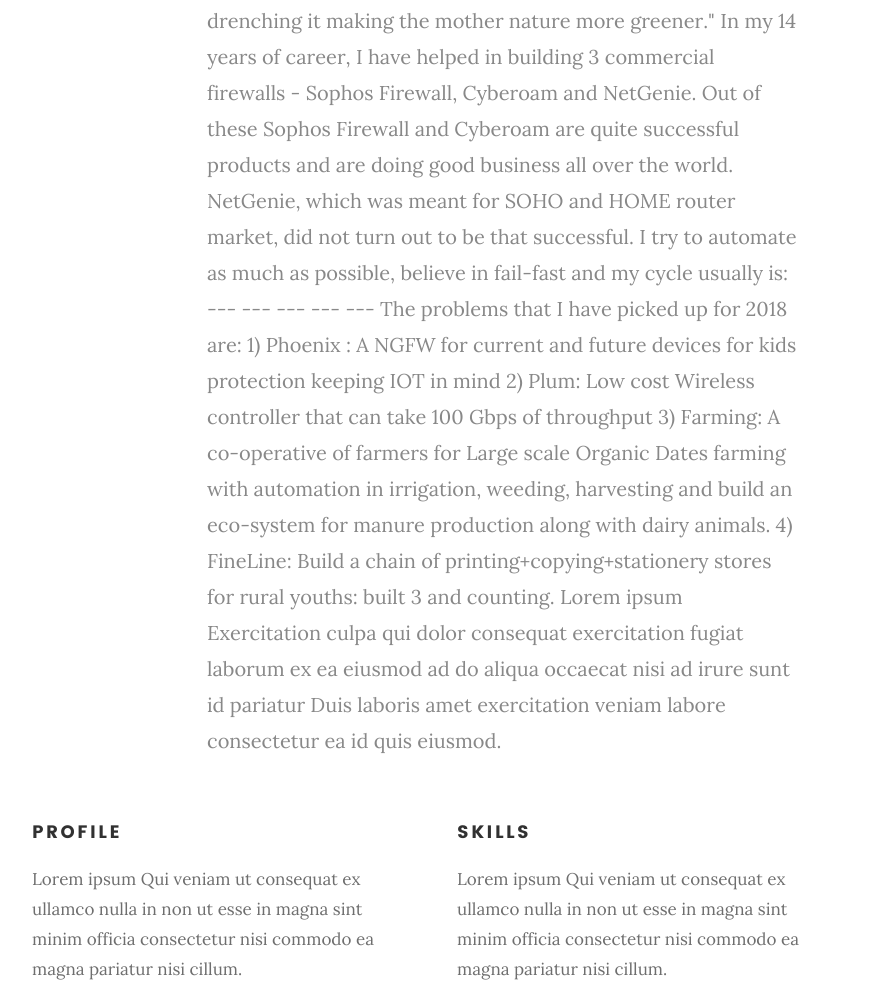
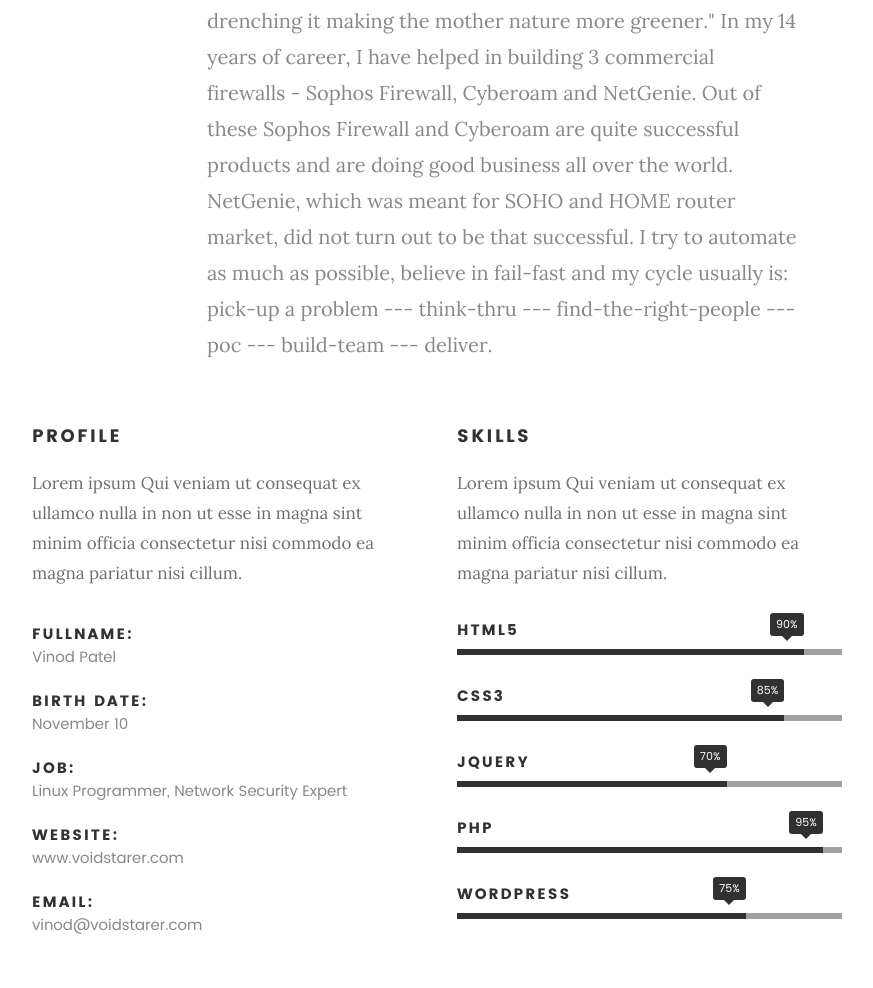
Before and after one commit to voidstarer/voidstarer.github.io, a plain HTML site: page index.html in a window 1280 px wide. Shown: the part 1360-2348 px from the top of the page, without its empty margins (203-1076 px from the left). Drawn offline with Linux system fonts and the light colour scheme; files whose address does not match are found by name.

Commit message:
updated info

```diff
--- a/index.html
+++ b/index.html
@@ -116,13 +116,7 @@
 
    				<p class="lead">
 Programmer, Entrepreneur, I am passionate about solving real-world problems using computer, have strong belief in interdependence, and my mission statement is "I am a tree. I get the energy, direction, strength and balance from my deep-rooted values, which are based on the principles of mother nature, and I will keep nurturing my roots so that I can contribute to the beauty and balance of the mother nature by blossoming flowers, bearing fruits, giving shade, a place to perch, squirrels run around the branches having fun, and rain drenching it making the mother nature more greener."
-In my 14 years of career, I have helped in building 3 commercial firewalls - Sophos Firewall, Cyberoam and NetGenie. Out of these Sophos Firewall and Cyberoam are quite successful products and are doing good business all over the world. NetGenie, which was meant for SOHO and HOME router market, did not turn out to be that successful. I try to automate as much as possible, believe in fail-fast and my cycle usually is: <pick-up a problem> --- <think-thru> --- <find-the-right-people> --- <poc> --- <build-team> --- <deliver>
-The problems that I have picked up for 2018 are:
-1) Phoenix : A NGFW for current and future devices for kids protection keeping IOT in mind
-2) Plum: Low cost Wireless controller that can take 100 Gbps of throughput
-3) Farming: A co-operative of farmers for Large scale Organic Dates farming with automation in irrigation, weeding, harvesting and build an eco-system for manure production along with dairy animals.
-4) FineLine: Build a chain of printing+copying+stationery stores for rural youths: built 3 and counting.
-Lorem ipsum Exercitation culpa qui dolor consequat exercitation fugiat laborum ex ea eiusmod ad do aliqua occaecat nisi ad irure sunt id pariatur Duis laboris amet exercitation veniam labore consectetur ea id quis eiusmod.
+In my 14 years of career, I have helped in building 3 commercial firewalls - Sophos Firewall, Cyberoam and NetGenie. Out of these Sophos Firewall and Cyberoam are quite successful products and are doing good business all over the world. NetGenie, which was meant for SOHO and HOME router market, did not turn out to be that successful. I try to automate as much as possible, believe in fail-fast and my cycle usually is: pick-up a problem --- think-thru --- find-the-right-people --- poc --- build-team --- deliver.
 				</p>
    			</div>
 
```
